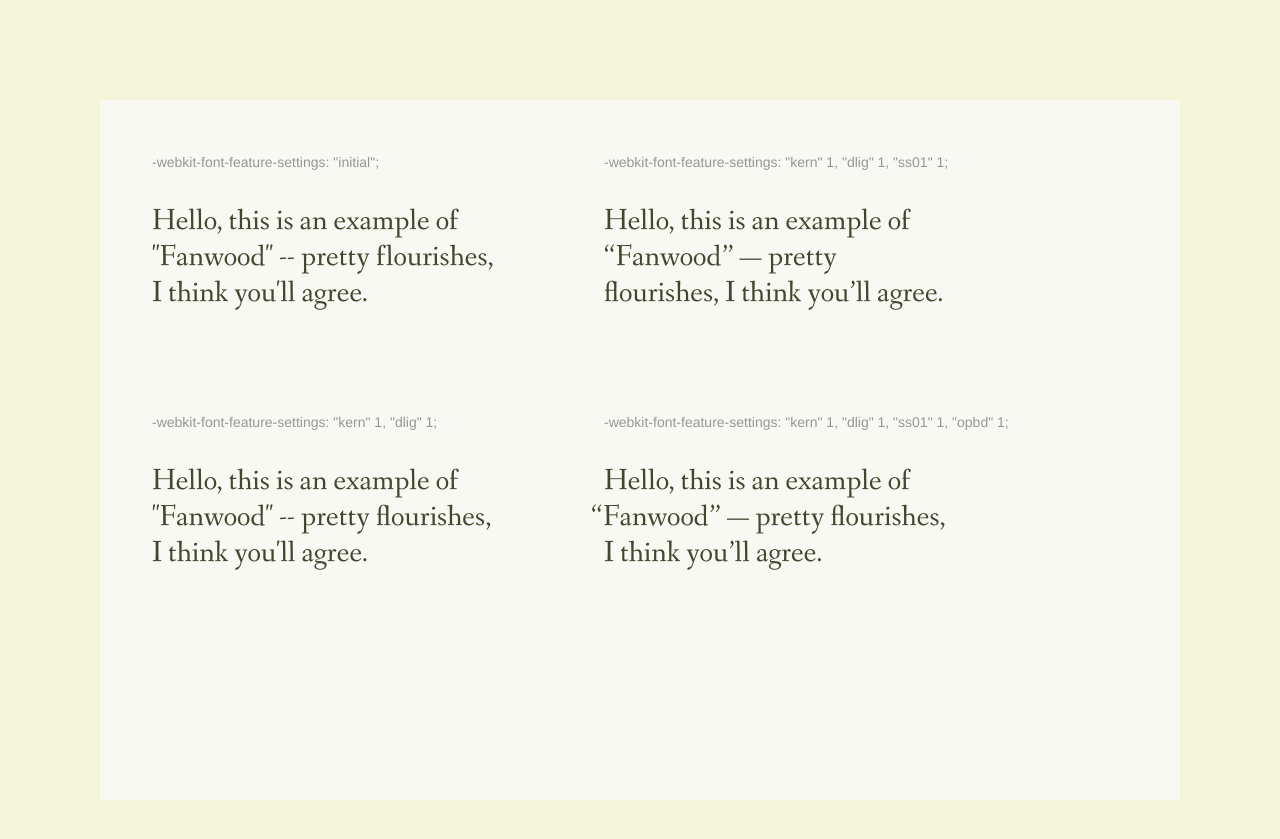
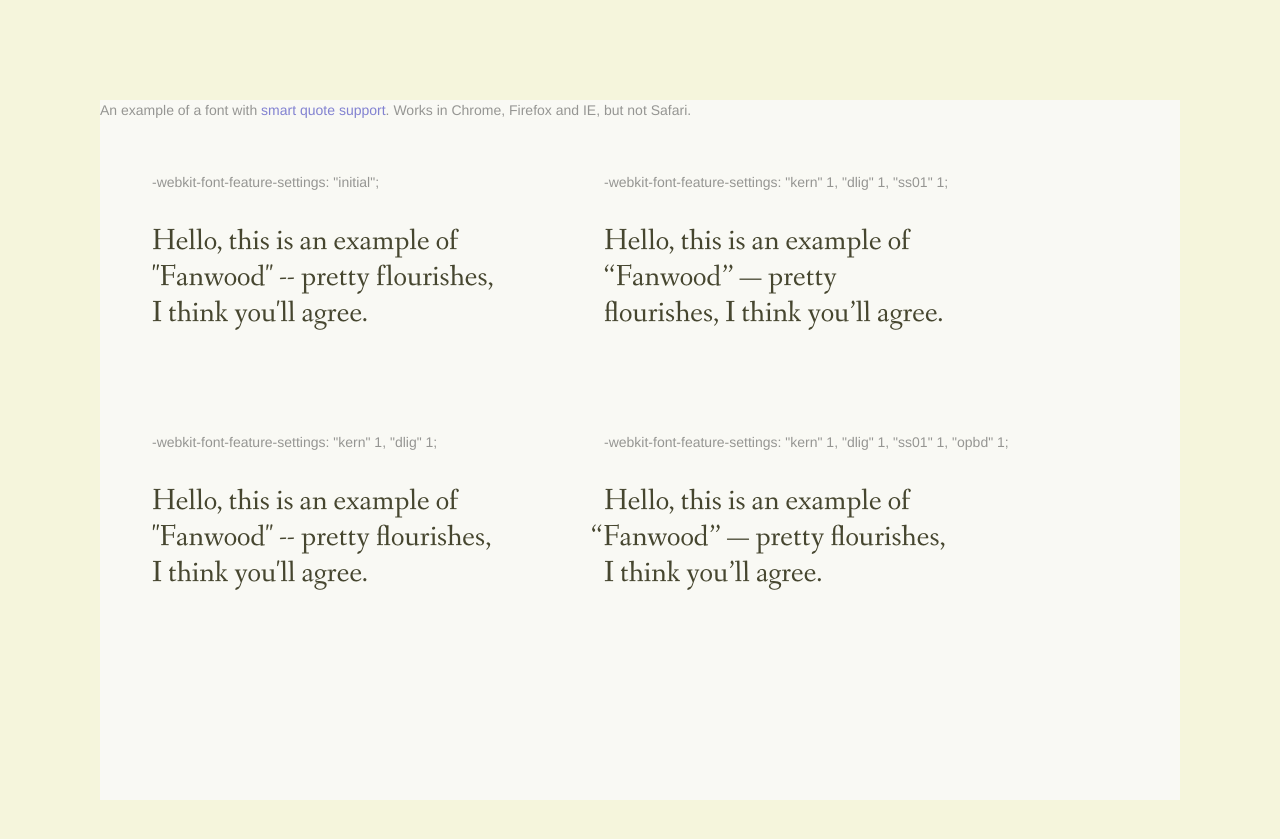
Before and after one commit to ConradIrwin/conradirwin.github.com, a Jekyll site: the page etc/fanwood.html, which Jekyll copies as it is, in a window 1280 px wide. Shown: the top 839 px of the page. Built offline with Jekyll 4.4.1, drawn with Linux system fonts in a browser that asks for light colours; Markdown is read by kramdown in place of the engine named in the settings.

Commit message:
Review comments

```diff
--- a/etc/fanwood.html
+++ b/etc/fanwood.html
@@ -51,7 +51,25 @@
     margin: 0;
     padding: 0;
   }
+
+  h3 {
+    font-family: "Helvetica";
+    font-size: 14px;
+    line-height: 20px;
+    font-weight: normal;
+    color: rgba(0,0,0, 0.4);
+    margin: 0;
+    padding: 0;
+  }
+  a {
+    color: rgba(100, 100, 200, 0.8);
+    text-decoration: none;
+  }
 </style>
+
+
+<h3>An example of a font with <a href="/blog/typography">smart quote support</a>. Works in Chrome, Firefox and IE, but not Safari.</h3>
+
 
 <table>
   <tr>
```
Also changed, not shown: _posts/2015-08-23-typography.md (+1 -1 lines).
